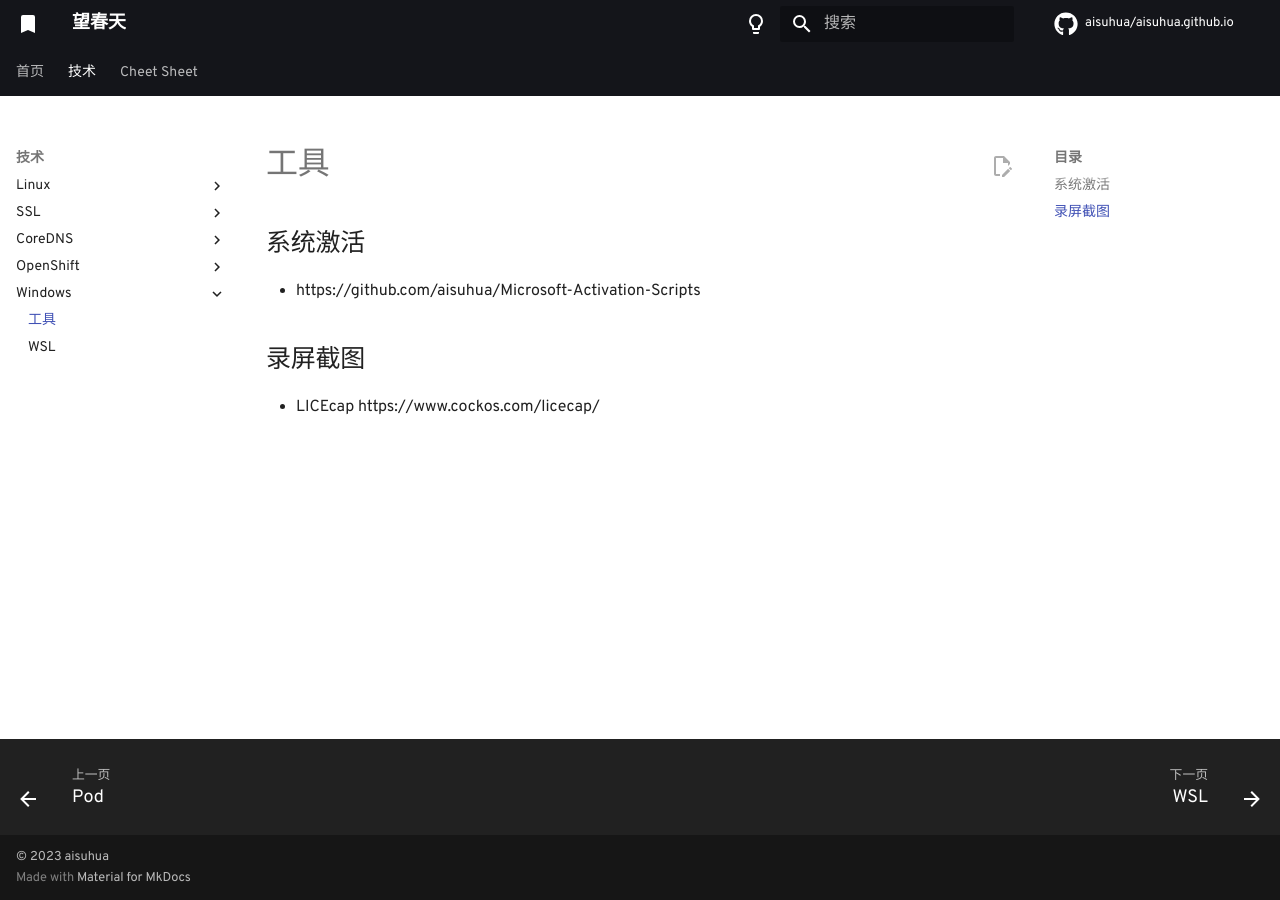
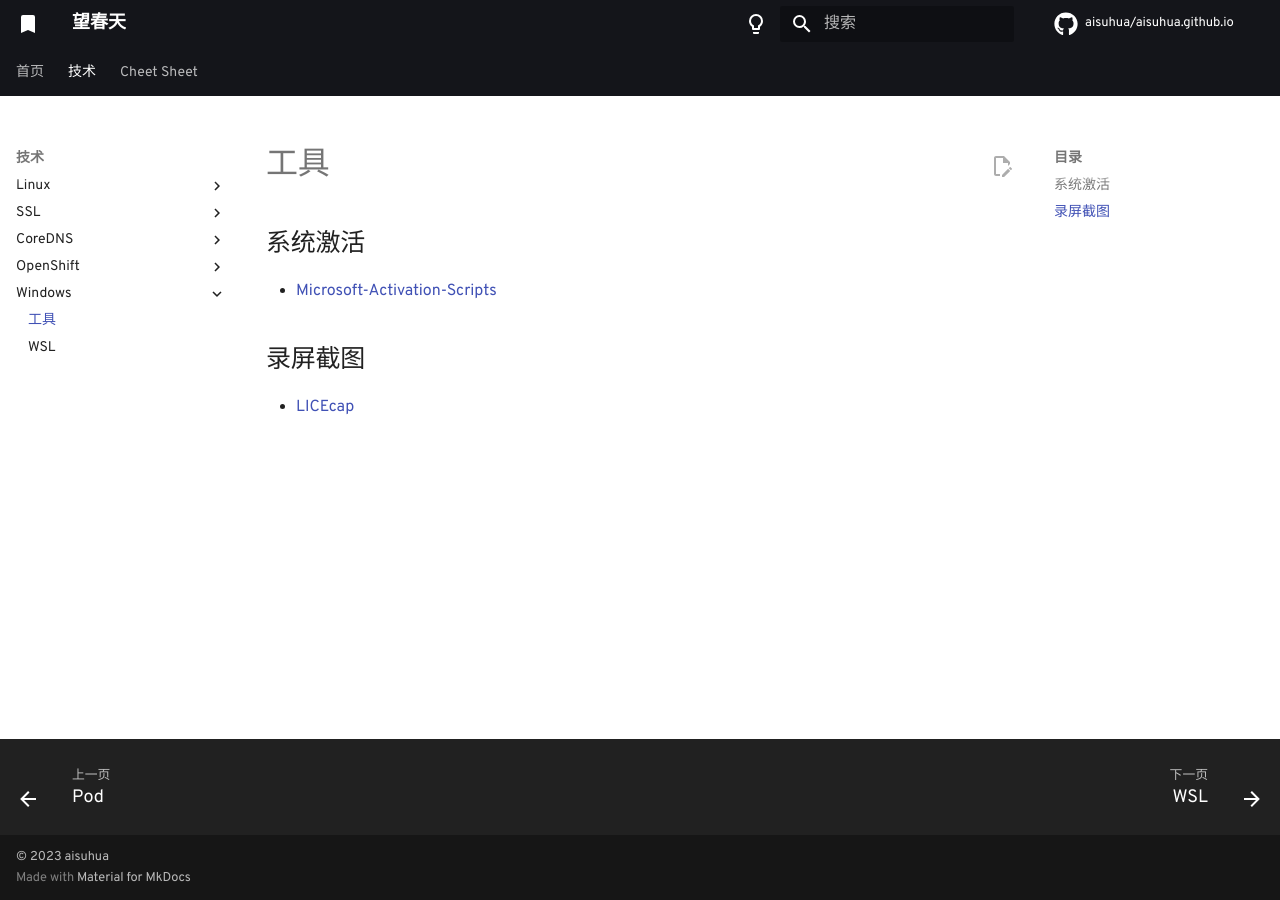
Before and after one commit to aisuhua/aisuhua.github.io, an MkDocs documentation site: the page built from docs/windows/tools.md, in a window 1280 px wide. Built offline with MkDocs 1.6.1 and Material for MkDocs 9.7.7, drawn with Linux system fonts in a browser that asks for light colours; comment, search, counter and statistics services are not loaded; some of the changed lines change nothing that is shown.

Commit message:
Update tools.md

```diff
--- a/docs/windows/tools.md
+++ b/docs/windows/tools.md
@@ -2,8 +2,8 @@
 
 ## 系统激活
 
-- https://github.com/aisuhua/Microsoft-Activation-Scripts
+- [Microsoft-Activation-Scripts](https://github.com/aisuhua/Microsoft-Activation-Scripts)
 
 ## 录屏截图
 
-- LICEcap https://www.cockos.com/licecap/
+- [LICEcap](https://www.cockos.com/licecap/)
```
